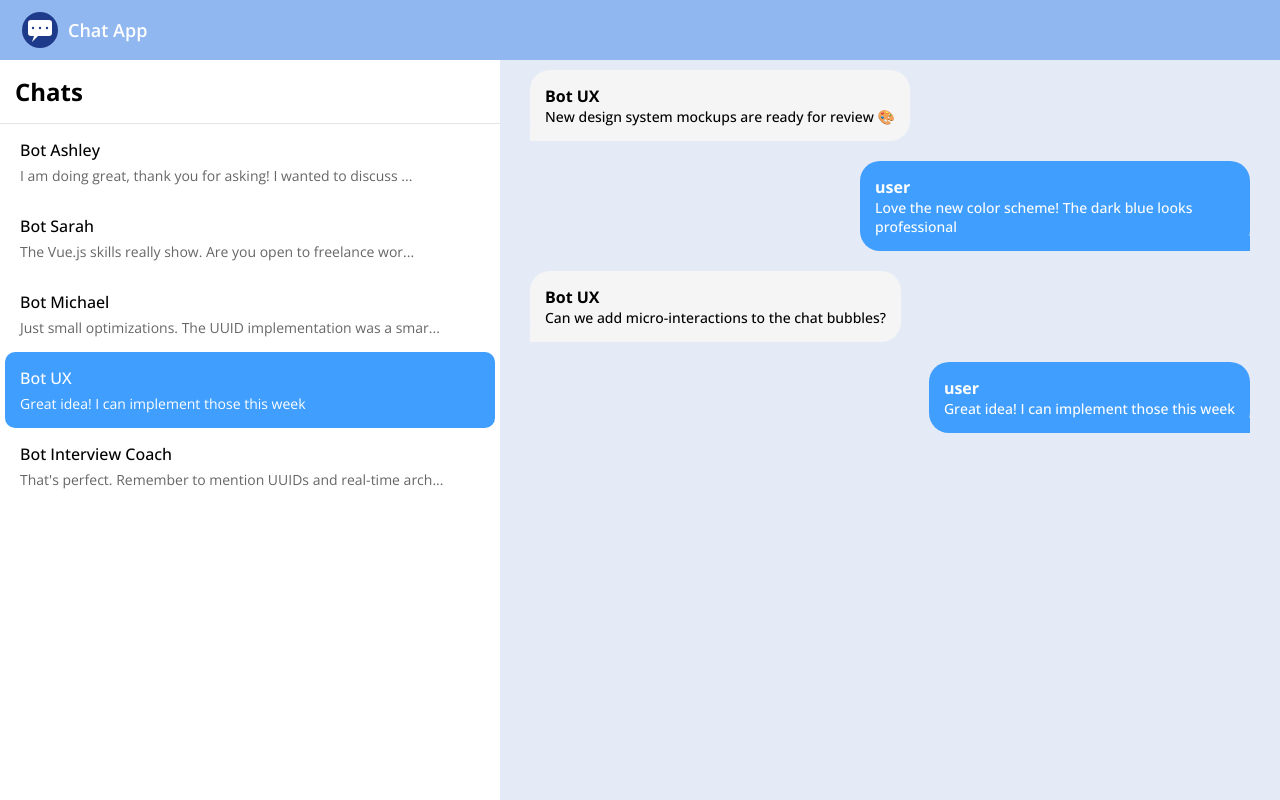
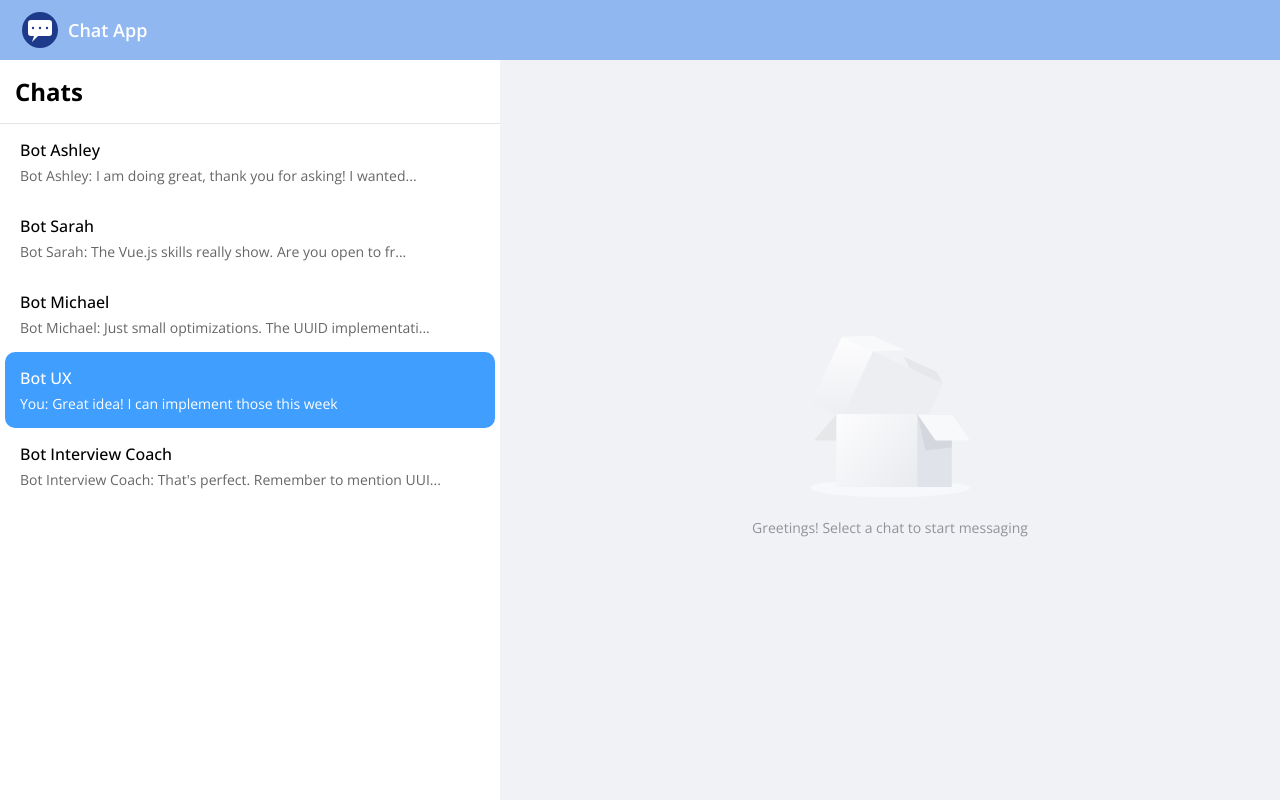
Before and after one commit to ruslanskrims/chat-app, a Vue app: page /chat/071fa3f7-ed00-441e-8c2b-381a3729d62d in a window 1280 px wide. Built offline with nearby package versions, Linux system fonts and the light colour scheme.

Commit message:
feature: added ChatInput for creating a messages in the chat. fixed the navigation between chats

```diff
--- /dev/null
+++ b/src/features/chat/components/ChatInput.vue
@@ -0,0 +1,54 @@
+<script setup lang="ts">
+import { computed, ref } from 'vue'
+import type { InputInstance } from 'element-plus'
+import { useChatStore } from '../stores/chatStore'
+
+const chatStore = useChatStore()
+const { addMessage, activeChatId } = chatStore
+const textarea = ref<InputInstance>()
+const messageText = ref('')
+
+const sendMessage = () => {
+  addMessage(activeChatId as string, messageText.value)
+  messageText.value = ''
+}
+
+const isBtnDisabled = computed(() => messageText.value.trim() === '')
+</script>
+
+<template>
+  <el-form @submit.prevent="sendMessage" style="display: flex; align-items: center; padding: 10px">
+    <el-input
+      ref="textarea"
+      v-model="messageText"
+      type="textarea"
+      placeholder="Message"
+      resize="none"
+      class="chat-input__textarea"
+    />
+    <el-button
+      type="primary"
+      @click="sendMessage"
+      size="large"
+      class="chat-input__send-btn"
+      :disabled="isBtnDisabled"
+      round="true"
+      >Send</el-button
+    >
+  </el-form>
+</template>
+
+<style scoped lang="scss">
+.chat-input {
+  &__textarea {
+    padding: 10px 20px;
+    position: relative;
+
+    textarea {
+      width: 100%;
+      font-size: 14px;
+      border-radius: 20px;
+    }
+  }
+}
+</style>
--- a/src/features/chat/components/ChatItem.vue
+++ b/src/features/chat/components/ChatItem.vue
@@ -1,16 +1,25 @@
 <script lang="ts" setup>
 import type { Chat } from '@/types/chat'
 import { getLastMessage } from '../utils/chatUtils'
+import { useRouter } from 'vue-router'
+import { useChatStore } from '../stores/chatStore'
 
-defineProps<{ chat: Chat }>()
+const router = useRouter()
+const { setActiveChat } = useChatStore()
+
+const navigateToChat = (chatId: string) => {
+  setActiveChat(chatId)
+  router.push(`/chat/${chatId}`)
+}
+defineProps<{ chat: Chat; isActive: boolean }>()
 </script>
 
 <template>
-  <RouterLink :to="`/chat/${chat.id}`">
   <div
     class="sidebar__chat-item"
     :key="chat.id"
-      :class="{ 'sidebar__chat-item--active': $route.params.chatId === chat.id }"
+    :class="{ 'sidebar__chat-item--active': isActive }"
+    @click="navigateToChat(chat.id)"
   >
     <div class="sidebar__chat-item__content">
       <h3 class="sidebar__chat-item__name">{{ chat.title }}</h3>
@@ -19,7 +28,6 @@ defineProps<{ chat: Chat }>()
       </p>
     </div>
   </div>
-  </RouterLink>
 </template>
 
 <style scoped lang="scss">
--- a/src/features/chat/components/ChatList.vue
+++ b/src/features/chat/components/ChatList.vue
@@ -1,13 +1,22 @@
 <script lang="ts" setup>
 import type { Chat } from '@/types/chat'
 import ChatItem from './ChatItem.vue'
+import { useRoute } from 'vue-router'
+import { computed } from 'vue'
 
 defineProps<{ chats: Chat[] }>()
+const route = useRoute()
+const activeChatId = computed(() => route.params.chatId as string)
 </script>
 
 <template>
   <el-scrollbar class="sidebar__chat-list">
-    <ChatItem v-for="chat in chats" :key="chat.id" :chat="chat" />
+    <ChatItem
+      v-for="chat in chats"
+      :key="chat.id"
+      :chat="chat"
+      :is-active="activeChatId === chat.id"
+    />
   </el-scrollbar>
 </template>
 
@@ -17,4 +26,9 @@ defineProps<{ chats: Chat[] }>()
     flex: 1;
   }
 }
+
+a {
+  text-decoration: none;
+  color: inherit;
+}
 </style>
--- a/src/features/chat/components/ChatWindow.vue
+++ b/src/features/chat/components/ChatWindow.vue
@@ -1,23 +1,21 @@
 <script lang="ts" setup>
 import { useChatStore } from '@/features/chat/stores/chatStore'
 import { computed } from 'vue'
-import { useRoute } from 'vue-router'
 import MessageList from './MessageList.vue'
+import { storeToRefs } from 'pinia'
 
-const route = useRoute()
-const { chats } = useChatStore()
-
-const chatId = computed(() => route.params.chatId as string)
+const chatStore = useChatStore()
+const { chats, activeChatId } = storeToRefs(chatStore)
 
 const messages = computed(() => {
-  const chat = chats.find((c) => c.id === chatId.value)
+  const chat = chats.value.find((c) => c.id === activeChatId.value)
   return chat ? chat.messages : []
 })
 </script>
 
 <template>
   <el-container class="chatwindow__container">
-    <div v-if="chatId" class="chatwindow__content">
+    <div class="chatwindow__content">
       <MessageList :messages="messages" />
     </div>
   </el-container>
--- a/src/features/chat/stores/chatStore.ts
+++ b/src/features/chat/stores/chatStore.ts
@@ -4,7 +4,8 @@ import { v4 as uuidv4 } from 'uuid'
 import { SenderEnumTypes } from '../enums/chatEnums'
 
 export const useChatStore = defineStore('chat', {
-  state: (): { chats: Chat[] } => ({
+  state: (): { chats: Chat[]; activeChatId: string } => ({
+    activeChatId: '',
     chats: [
       {
         id: uuidv4(),
@@ -150,4 +151,36 @@ export const useChatStore = defineStore('chat', {
       },
     ],
   }),
+  getters: {
+    hasActiveChat(state) {
+      return !!state.activeChatId
+    },
+  },
+  actions: {
+    addMessage(
+      chatId: string,
+      message: string,
+      sender: string = 'user',
+      senderType: SenderEnumTypes = SenderEnumTypes.User,
+    ) {
+      const chat = this.chats.find((c) => c.id === chatId)
+      if (chat) {
+        chat.messages.push({
+          id: uuidv4(),
+          text: message,
+          sender,
+          senderType,
+          timestamp: new Date(),
+        })
+      }
+    },
+
+    setActiveChat(chatId: string) {
+      this.activeChatId = chatId
+    },
+
+    clearActiveChat() {
+      this.activeChatId = ''
+    },
+  },
 })
--- a/src/features/chat/utils/chatUtils.ts
+++ b/src/features/chat/utils/chatUtils.ts
@@ -1,4 +1,5 @@
-import type { Chat } from '../stores/chatStore'
+import type { Chat } from '@/types/chat'
+import { SenderEnumTypes } from '../enums/chatEnums'
 
 const getShortenedMessage = (message: string, maxLength: number = 60) => {
   if (message.length <= maxLength) {
@@ -9,5 +10,8 @@ const getShortenedMessage = (message: string, maxLength: number = 60) => {
 
 export const getLastMessage = (chat: Chat) => {
   const lastMessage = chat.messages[chat.messages.length - 1]
-  return lastMessage ? getShortenedMessage(lastMessage.text) : 'No messages yet...'
+  const lastMessageWithSender = lastMessage
+    ? `${lastMessage.senderType === SenderEnumTypes.User ? 'You' : lastMessage.sender}: ${lastMessage.text}`
+    : ''
+  return lastMessage ? getShortenedMessage(lastMessageWithSender) : 'No messages yet...'
 }
--- a/src/shared/Header.vue
+++ b/src/shared/Header.vue
@@ -1,9 +1,21 @@
+<script setup lang="ts">
+import { useChatStore } from '@/features/chat/stores/chatStore'
+import { useRouter } from 'vue-router'
+
+const { clearActiveChat } = useChatStore()
+const router = useRouter()
+const navigateToHomePage = () => {
+  clearActiveChat()
+  router.push('/')
+}
+</script>
+
 <template>
   <el-header>
-    <RouterLink to="/" class="el-header__link">
+    <div class="el-header__link" @click="navigateToHomePage">
       <span class="el-header__logo"></span>
       <span class="el-header__text">Chat App</span>
-    </RouterLink>
+    </div>
   </el-header>
 </template>
 
@@ -20,6 +32,7 @@
     flex-direction: row;
     align-items: center;
     gap: 8px;
+    cursor: pointer;
     text-decoration: none;
   }
 
--- a/src/views/ChatView.vue
+++ b/src/views/ChatView.vue
@@ -1,12 +1,24 @@
 <script setup lang="ts">
 import ChatSidebar from '@/features/chat/components/ChatSidebar.vue'
 import ChatWindow from '@/features/chat/components/ChatWindow.vue'
+import ChatInput from '@/features/chat/components/ChatInput.vue'
+import { useChatStore } from '@/features/chat/stores/chatStore'
+
+const chatStore = useChatStore()
 </script>
 
 <template>
   <div class="layout">
     <ChatSidebar />
-    <ChatWindow />
+    <div v-if="chatStore.hasActiveChat" class="layout__chat-container">
+      <ChatWindow />
+      <ChatInput />
+    </div>
+    <el-empty
+      v-else
+      description="Greetings! Select a chat to start messaging"
+      class="layout__empty-container"
+    />
   </div>
 </template>
 
@@ -16,5 +28,20 @@ import ChatWindow from '@/features/chat/components/ChatWindow.vue'
   flex-direction: row;
   height: calc(100vh - 60px);
   overflow: hidden;
+
+  &__chat-container {
+    display: flex;
+    flex-direction: column;
+    flex: 1;
+    position: relative;
+  }
+
+  &__empty-container {
+    display: flex;
+    align-items: center;
+    justify-content: center;
+    height: 100%;
+    width: 100%;
+  }
 }
 </style>
```
Lines whose indentation alone changed are shown as unchanged.
